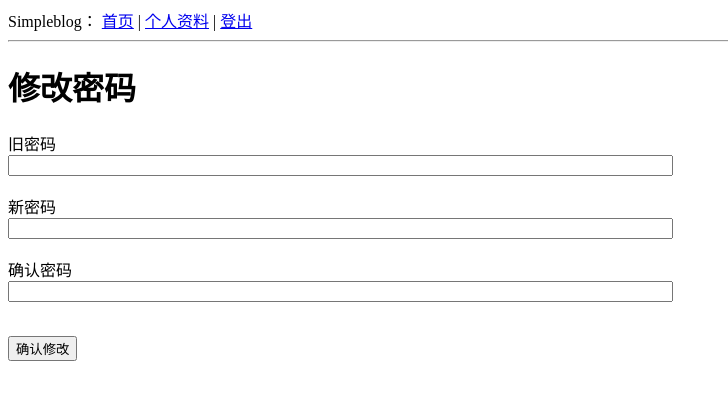
After one commit to yokonsan/Simpleblog, a Flask app: page /changepassword in a window 1280 px wide. The commit adds this page. Shown: the top 400 px of the page, without its empty margins (0-728 px from the left). Run offline with Flask 2, Linux system fonts and the light colour scheme; the visitor is signed in with stand-in values (Sample User, id 1); data comes from the database, SQL or seed files in the repository.

Commit message:
用户资料和修改密码模版

```diff
--- a/app/templates/base.html
+++ b/app/templates/base.html
@@ -9,7 +9,15 @@
       <meta charset="UTF-8">
   </head>
   <body>
-    <div>Simpleblog：<a href="/index">首页</a> </div>
+    <div>Simpleblog：
+        <a href="/index">首页</a>
+        {% if current_user.is_authenticated %}
+        | <a href="{{ url_for('user', nickname=current_user.nickname) }}">个人资料</a></li>
+        | <a href="{{ url_for('logout') }}">登出</a>
+        {% else %}
+        <a href="{{ url_for('login') }}">登录</a>
+        {% endif %}
+    </div>
     <hr>
     {% with messages = get_flashed_messages() %}
     {% if messages %}
--- /dev/null
+++ b/app/templates/change_password.html
@@ -0,0 +1,27 @@
+{% extends "base.html" %}
+
+{% block content %}
+
+<h1>修改密码</h1>
+<form action="" method="post" name="login">
+    {{form.hidden_tag()}}
+    <p>
+        旧密码<br>
+        {{form.old_password(size=80)}}<br>
+        {% for error in form.old_password.errors %}
+            <span style="color: red;">[{{error}}]</span>
+        {% endfor %}<br>
+        新密码<br>
+        {{form.password(size=80)}}<br>
+        {% for error in form.password.errors %}
+            <span style="color: red;">[{{error}}]</span>
+        {% endfor %}<br>
+        确认密码<br>
+        {{form.password2(size=80)}}<br>
+        {% for error in form.password2.errors %}
+            <span style="color: red;">[{{error}}]</span>
+        {% endfor %}<br>
+    </p>
+    <p><input type="submit" value="确认修改"></p>
+</form>
+{% endblock %}
```
Also changed, not shown: app/templates/user.html (added, +25 -0 lines).
